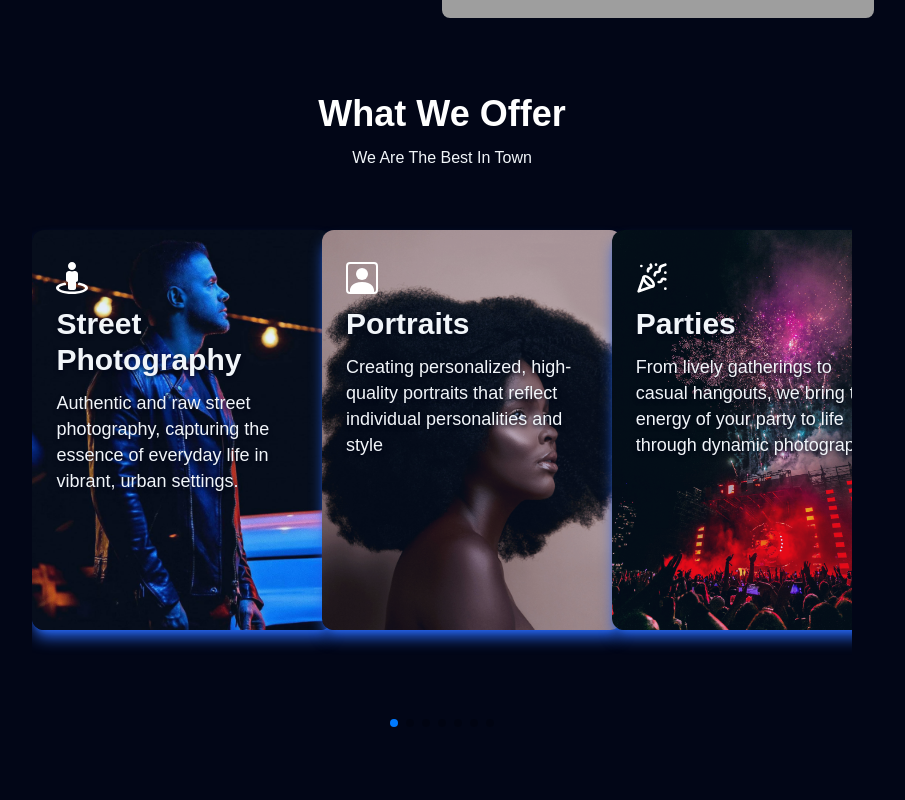
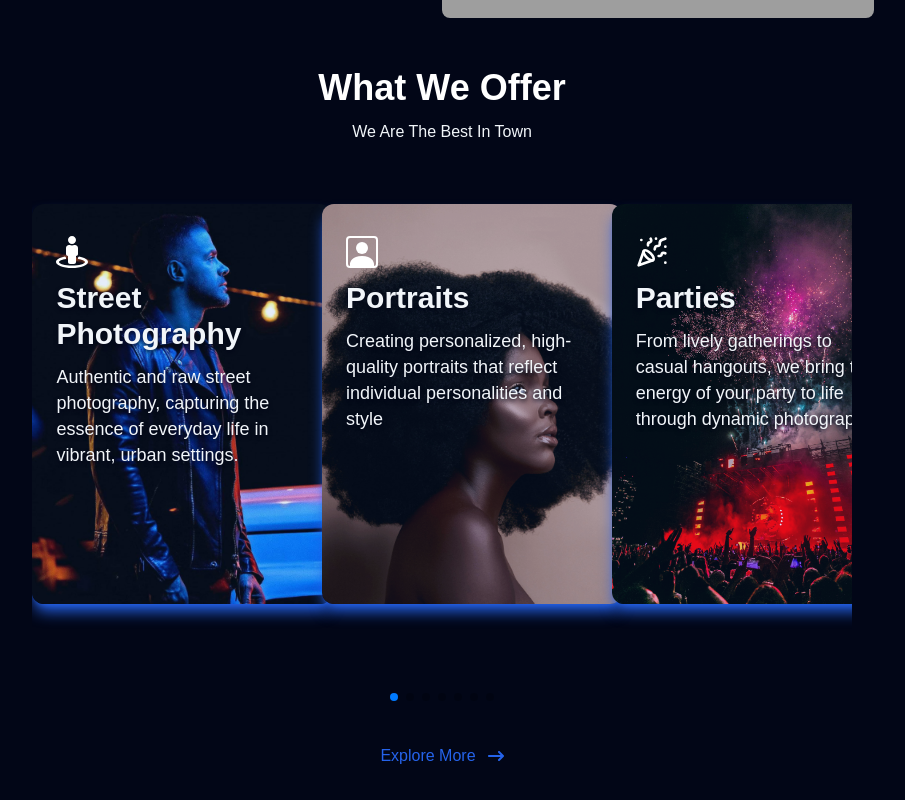
Before and after one commit to omollpeter/KoPeRo-Studios-Frontend, a React (Vite) app: page / in a window 1280 px wide. Shown: the part 525-1325 px from the top of the page, without its empty margins (198-1103 px from the left). Built offline with nearby package versions, Linux system fonts and the light colour scheme; grey boxes are pictures that could not be loaded.

Commit message:
Refactor Services component and add "Explore More" link with arrow icon

```diff
--- a/src/components/Services.jsx
+++ b/src/components/Services.jsx
@@ -3,7 +3,7 @@ import 'swiper/css';
 import 'swiper/css/pagination';
 import 'swiper/css/free-mode';
 import { FreeMode, Pagination } from 'swiper/modules';
-// import { RxArrowTopRight } from 'react-icons/rx';
+import { FaArrowRightLong } from 'react-icons/fa6';
 import { servicesData } from '../constants/constants';
 
 const Services = () => {
@@ -53,8 +53,13 @@ const Services = () => {
             </SwiperSlide>
           ))}
         </Swiper>
+        <div className='flex justify-center items-center gap-3 cursor-pointer'>
+          <a className='text-blue md:hover:underline decoration-solid decoration-blue transition-all'>
+            Explore More
+          </a>
+          {<FaArrowRightLong className='text-blue hover:text-pink' />}
+        </div>
       </div>
-      <div></div>
     </div>
   );
 };
```
